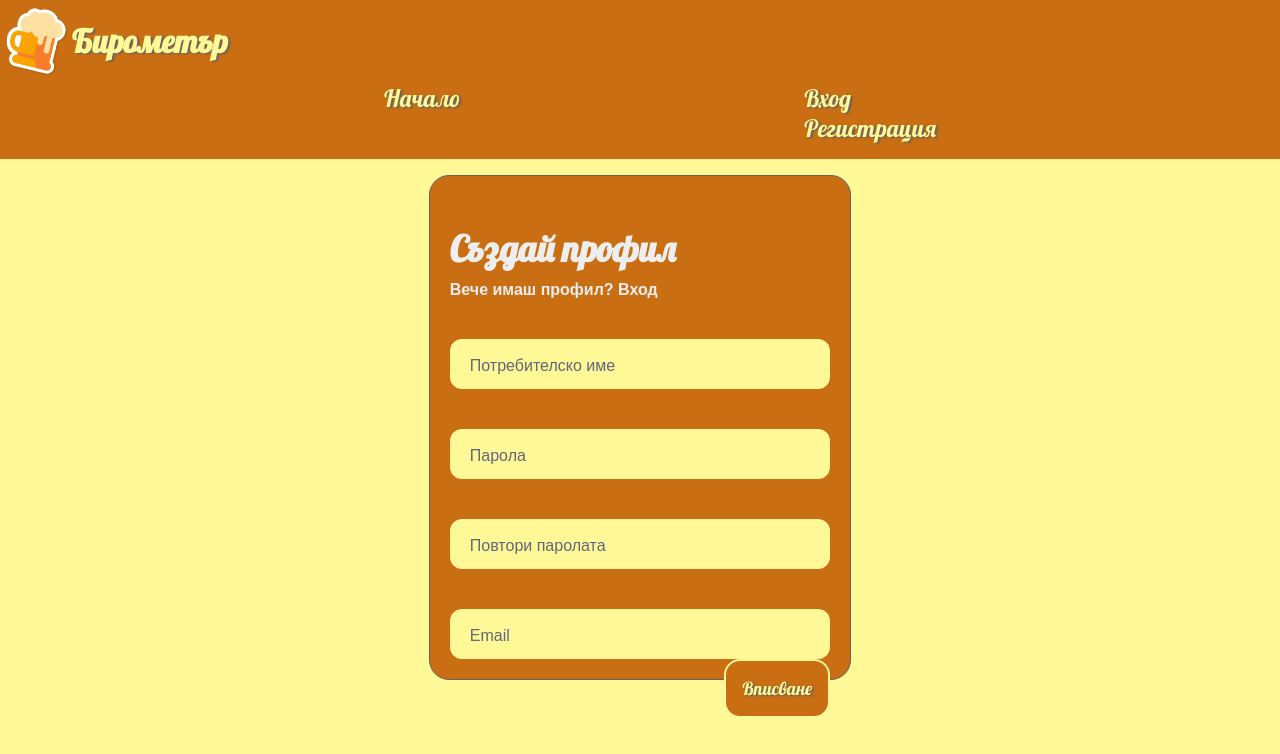
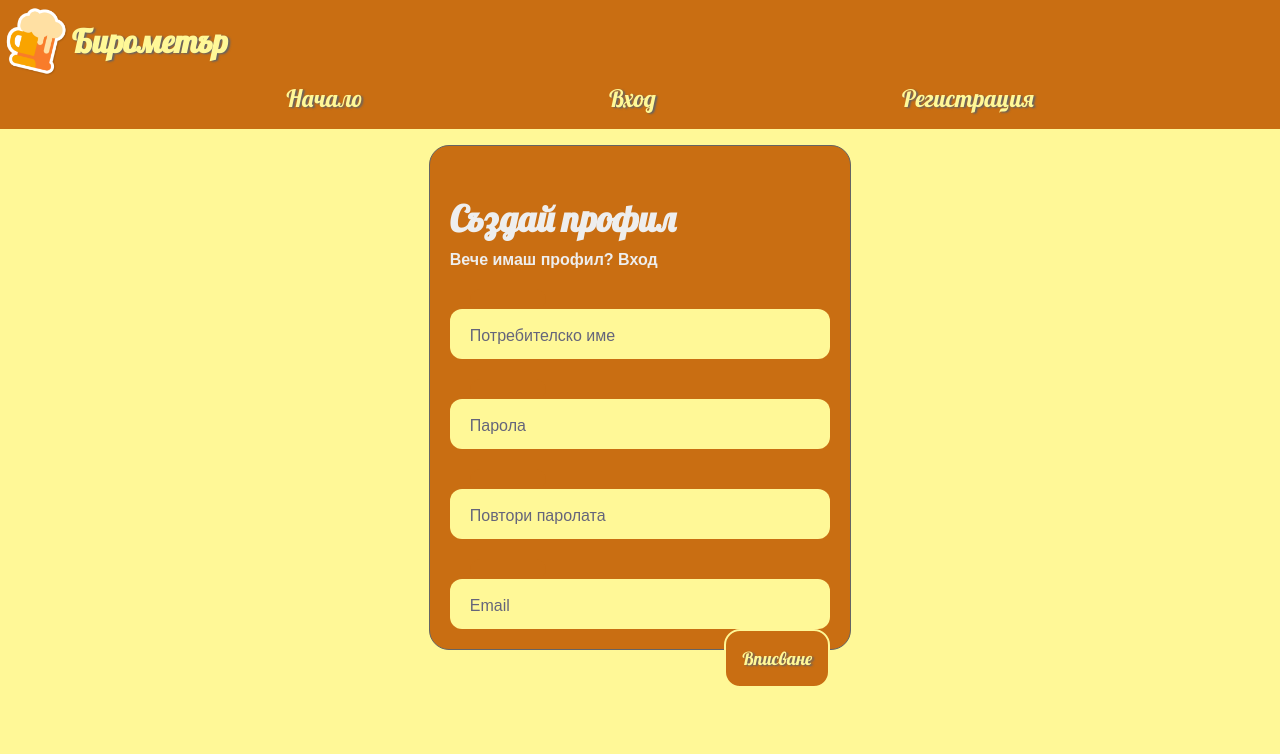
Before and after one commit to entropy88/beer-project, a React (Create React App) app: page /register in a window 1280 px wide. Shown: the top 754 px of the page. Built offline with nearby package versions, Linux system fonts and the light colour scheme.

Commit message:
implemented register

```diff
--- a/src/components/Login/Login.js
+++ b/src/components/Login/Login.js
@@ -17,6 +17,7 @@ import {AuthContext} from "../../Contexts/AuthContext"
 
   getUser(username)
   .then((data)=>{
+    //check if password is correct!
     login(data);
     console.log(data)
     navigate('/')
--- a/src/components/Navigation/Navigation.js
+++ b/src/components/Navigation/Navigation.js
@@ -10,12 +10,12 @@ export default function Navigation() {
   const {user} =useContext(AuthContext);
 
   const guestLinks=(
-    <div><li><Link to="/login">Вход</Link></li>
-    <li><Link to="/register">Регистрация</Link></li></div>
+    <><li><Link to="/login">Вход</Link></li>
+    <li><Link to="/register">Регистрация</Link></li></>
   );
   const userLinks=(
-    <div>  <li><Link to="/profile">Профил</Link></li>
-    <li><Link to="/create">Добави бира</Link></li>  </div>
+    <>  <li><Link to="/profile">Профил на {user.username}</Link></li>
+    <li><Link to="/create">Добави бира</Link></li> </>
   );
 
 
--- a/src/components/Register/Register.js
+++ b/src/components/Register/Register.js
@@ -1,10 +1,11 @@
-import { useState } from "react";
+import { useContext } from "react";
+import { AuthContext } from "../../Contexts/AuthContext";
 import styles from "./Register.module.css"
 import {create, getUser} from "../../services/auth";
 import { useNavigate } from 'react-router-dom';
 
 function Register() {
-
+  const {login}=useContext(AuthContext)
   const navigate = useNavigate();
 
   async function onUserCreate(e){
@@ -25,15 +26,17 @@ function Register() {
       registrationDate
     }
 
-      console.log(newUser);
+ //CHECK IF USER ALREADY EXISTS
 
+//  const user=await getUser(username);
+//  console.log(user)
 
+ create(newUser)
+ .then(data=>{
+   login(data);
+   navigate('/')
+ })
 
- const user=await getUser(username);
- console.log(user)
-
-  // const registeredUser=await create(newUser);
-  // console.log(registeredUser);
  }
 
 
--- a/src/services/auth.js
+++ b/src/services/auth.js
@@ -19,7 +19,5 @@ export const create = async (user) => {
     });
 
     let result = await response.json();
-    console.log(result)
-
-    return result;
+      return result;
 };
```
